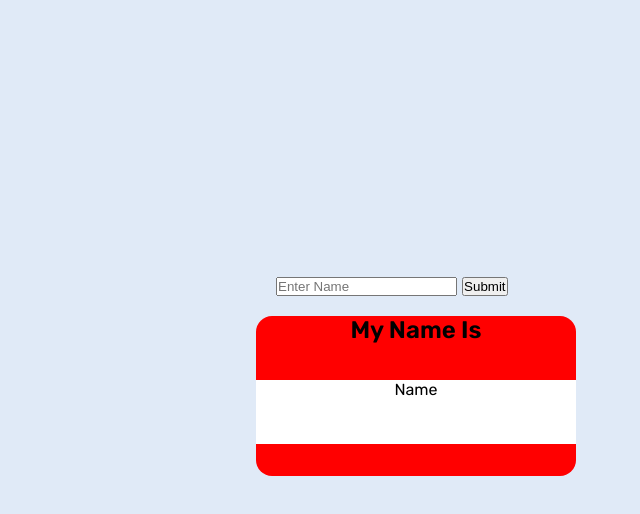
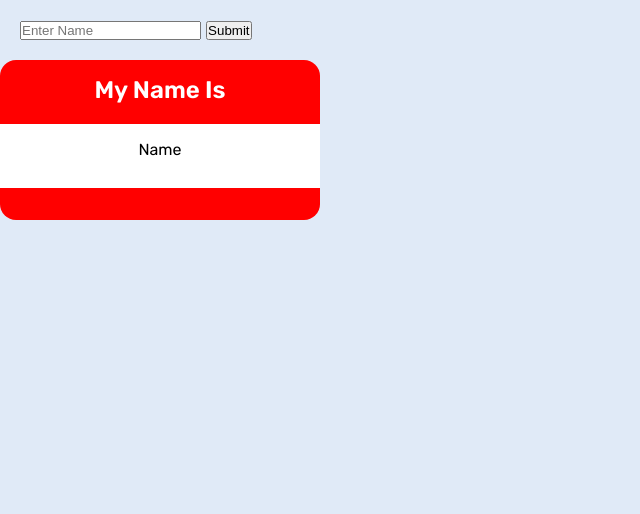
Before and after one commit to rioredwards/Name-Tag, a plain HTML site: page index.html in a window 1280 px wide. Shown: the whole page, without its empty margins (0-640 px from the left). Drawn offline with Linux system fonts and the light colour scheme.

Commit message:
More styling. About to deal with a merge conflict, YAY

```diff
--- a/styles.css
+++ b/styles.css
@@ -11,9 +11,9 @@ main {
 body {
     width: 100vw;
     height: 100vh;
-    /* display: grid;
-    grid-template-areas: 1fr 2fr ; */
-    padding: 20%;
+    display: grid;
+    grid-template-areas: 1fr 2fr;
+    /* padding: 20%; */
 }
 
 .name-container {
@@ -25,14 +25,17 @@ body {
 
 .top-section {
     background-color: red;
+    color: white;
     text-align: center;
     height: 4rem;
+    padding-top: 1rem;
 }
 
 #name-section {
     background-color: white;
     text-align: center;
     height: 4rem;
+    padding-top: 1rem;
 }
 
 .bottom-section {
```
